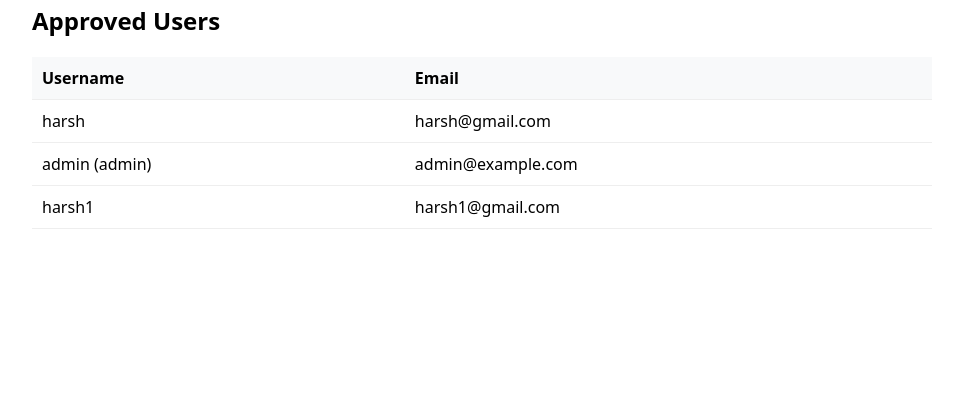
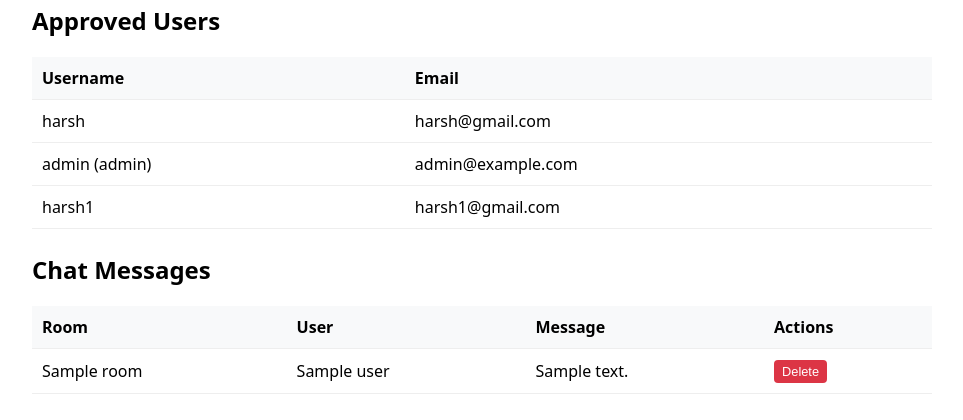
Before and after one commit to harsh-u/broadcast, a Flask app: template templates/admin.html in a window 1280 px wide. Shown: the part 380-800 px from the top of the page, without its empty margins (158-1121 px from the left). Run offline with Flask 3, Linux system fonts and the light colour scheme; a user stored in the database is signed in; the template is opened without the code that fills it: values that come from a table or form of the project are taken from there, most other values are stand-ins (such as "Sample title", 1, 10 or a date in 2020).

Commit message:
first draft for DWEB

```diff
--- a/server.py
+++ b/server.py
@@ -170,7 +170,19 @@ def logout():
 def admin_dashboard():
     pending_users = User.query.filter_by(is_approved=False).all()
     approved_users = User.query.filter_by(is_approved=True).all()
-    return render_template('admin.html', pending_users=pending_users, approved_users=approved_users)
+    # Get all messages from all rooms
+    all_messages = []
+    for room, messages in CHAT_HISTORY.items():
+        for i, msg in enumerate(messages):
+            all_messages.append({
+                'room': room,
+                'index': i,
+                'user': msg['user'],
+                'message': msg['message']
+            })
+    # Sort by room and message order
+    all_messages.sort(key=lambda x: (x['room'], x['index']))
+    return render_template('admin.html', pending_users=pending_users, approved_users=approved_users, all_messages=all_messages)
 
 @app.route('/admin/approve/<int:user_id>', methods=['POST'])
 @login_required
@@ -199,6 +211,19 @@ def reject_user(user_id):
     db.session.commit()
     logger.info(f"Admin '{current_user.username}' rejected (deleted) user '{username}'")
     flash(f"Rejected and removed user '{username}'", 'success')
+    return redirect(url_for('admin_dashboard'))
+
+@app.route('/admin/delete_message/<int:message_index>', methods=['POST'])
+@login_required
+@admin_required
+def delete_message(message_index):
+    room = request.form.get('room', 'DEV-DANK')
+    if room in CHAT_HISTORY and 0 <= message_index < len(CHAT_HISTORY[room]):
+        deleted_msg = CHAT_HISTORY[room].pop(message_index)
+        logger.info(f"Admin '{current_user.username}' deleted message from '{deleted_msg['user']}': {deleted_msg['message']}")
+        flash(f"Deleted message from {deleted_msg['user']}", 'success')
+    else:
+        flash('Message not found', 'error')
     return redirect(url_for('admin_dashboard'))
 
 # Client tells server: join a room
--- a/templates/admin.html
+++ b/templates/admin.html
@@ -95,5 +95,38 @@
       <p class="muted">No approved users yet.</p>
     {% endif %}
   </div>
+
+  <div class="section">
+    <h2>Chat Messages</h2>
+    {% if all_messages %}
+      <table>
+        <thead>
+          <tr>
+            <th>Room</th>
+            <th>User</th>
+            <th>Message</th>
+            <th>Actions</th>
+          </tr>
+        </thead>
+        <tbody>
+          {% for msg in all_messages %}
+            <tr>
+              <td>{{ msg.room }}</td>
+              <td>{{ msg.user }}</td>
+              <td style="max-width: 300px; word-wrap: break-word;">{{ msg.message }}</td>
+              <td>
+                <form method="POST" action="{{ url_for('delete_message', message_index=msg.index) }}" style="display:inline;">
+                  <input type="hidden" name="room" value="{{ msg.room }}">
+                  <button type="submit" style="background:#dc3545;color:white;border:none;padding:4px 8px;border-radius:4px;cursor:pointer;font-size:0.8rem;">Delete</button>
+                </form>
+              </td>
+            </tr>
+          {% endfor %}
+        </tbody>
+      </table>
+    {% else %}
+      <p class="muted">No messages yet.</p>
+    {% endif %}
+  </div>
 </body>
 </html>
```
Also changed, not shown: 1 other file.
